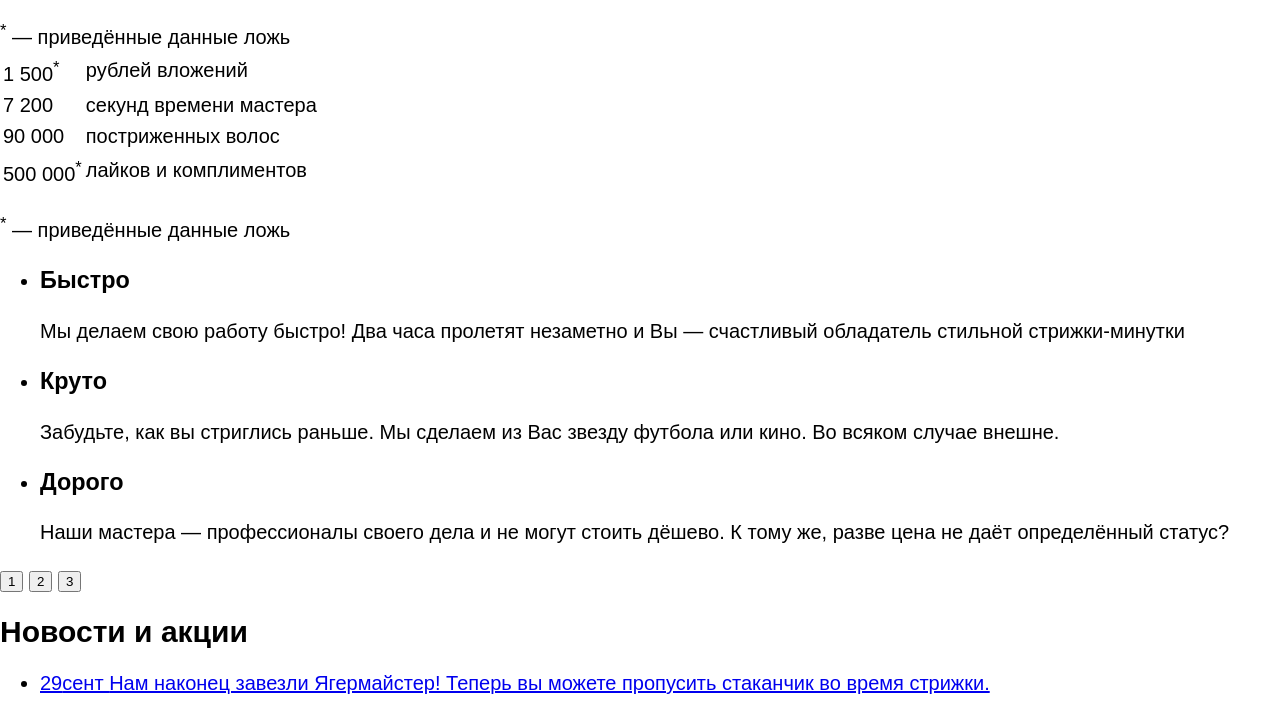
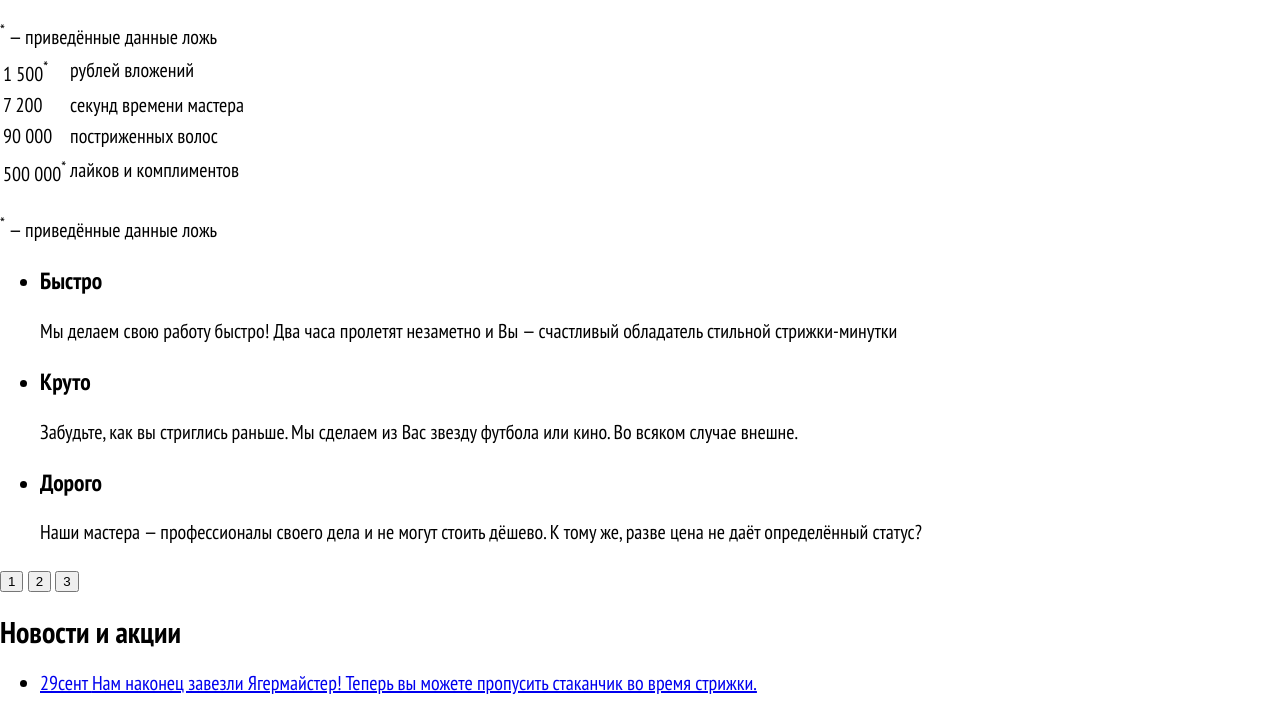
Before and after one commit to maximus-dr/barbershop, a website: page src/index.html in a window 1280 px wide. Shown: the part 690-1404 px from the top of the page. Drawn offline with nearby package versions, Linux system fonts and the light colour scheme; files that its build step writes are made by us from their sources.

Commit message:
Added fonts

```diff
--- /dev/null
+++ b/src/sass/common/fonts.scss
@@ -0,0 +1,35 @@
+/* pt-sans-regular - latin_cyrillic */
+@font-face {
+  font-family: 'PT Sans';
+  font-style: normal;
+  font-weight: 400;
+  src: url('../fonts/pt-sans-v10-latin_cyrillic-regular.woff2') format('woff2'),
+       url('../fonts/pt-sans-v10-latin_cyrillic-regular.woff') format('woff')
+}
+
+/* pt-sans-700 - latin_cyrillic */
+@font-face {
+  font-family: 'PT Sans';
+  font-style: normal;
+  font-weight: 700;
+  src: url('../fonts/pt-sans-v10-latin_cyrillic-700.woff2') format('woff2'),
+       url('../fonts/pt-sans-v10-latin_cyrillic-700.woff') format('woff')
+}
+
+/* pt-sans-narrow-regular - latin_cyrillic */
+@font-face {
+  font-family: 'PT Sans Narrow';
+  font-style: normal;
+  font-weight: 400;
+  src: url('../fonts/pt-sans-narrow-v10-latin_cyrillic-regular.woff2') format('woff2'),
+       url('../fonts/pt-sans-narrow-v10-latin_cyrillic-regular.woff') format('woff')
+}
+
+/* pt-sans-narrow-700 - latin_cyrillic */
+@font-face {
+  font-family: 'PT Sans Narrow';
+  font-style: normal;
+  font-weight: 700;
+  src: url('../fonts/pt-sans-narrow-v10-latin_cyrillic-700.woff2') format('woff2'),
+       url('../fonts/pt-sans-narrow-v10-latin_cyrillic-700.woff') format('woff')
+}
--- a/src/sass/main.scss
+++ b/src/sass/main.scss
@@ -1 +1,2 @@
+@import "common/fonts.scss";
 @import "common/common.scss";
```
Also changed, not shown: src/fonts/pt-sans-narrow-v10-latin_cyrillic-700.woff (added), src/fonts/pt-sans-narrow-v10-latin_cyrillic-700.woff2 (added), src/fonts/pt-sans-narrow-v10-latin_cyrillic-regular.woff (added), src/fonts/pt-sans-narrow-v10-latin_cyrillic-regular.woff2 (added), src/fonts/pt-sans-v10-latin_cyrillic-700.woff (added), src/fonts/pt-sans-v10-latin_cyrillic-700.woff2 (added), src/fonts/pt-sans-v10-latin_cyrillic-regular.woff (added), src/fonts/pt-sans-v10-latin_cyrillic-regular.woff2 (added).
